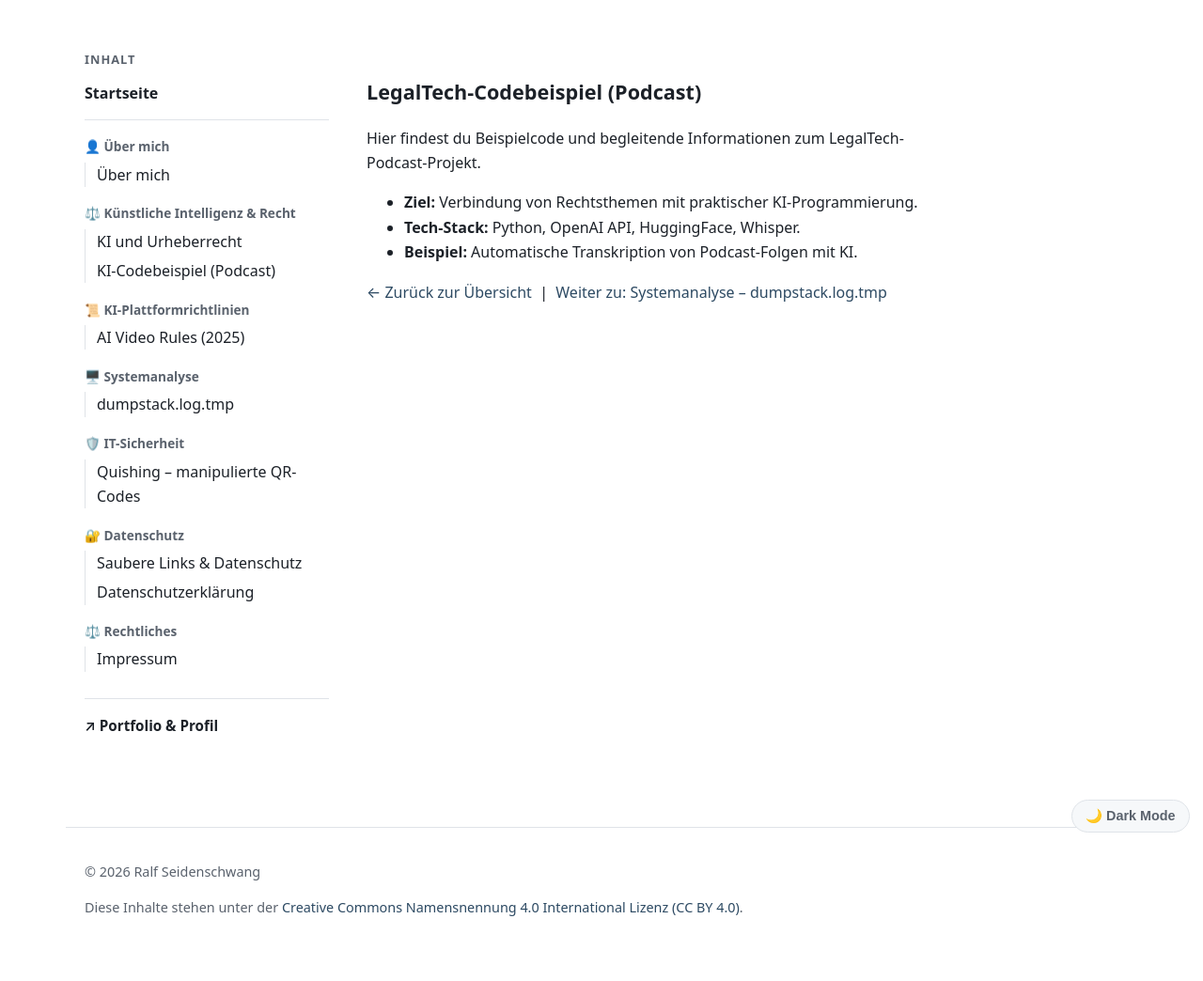
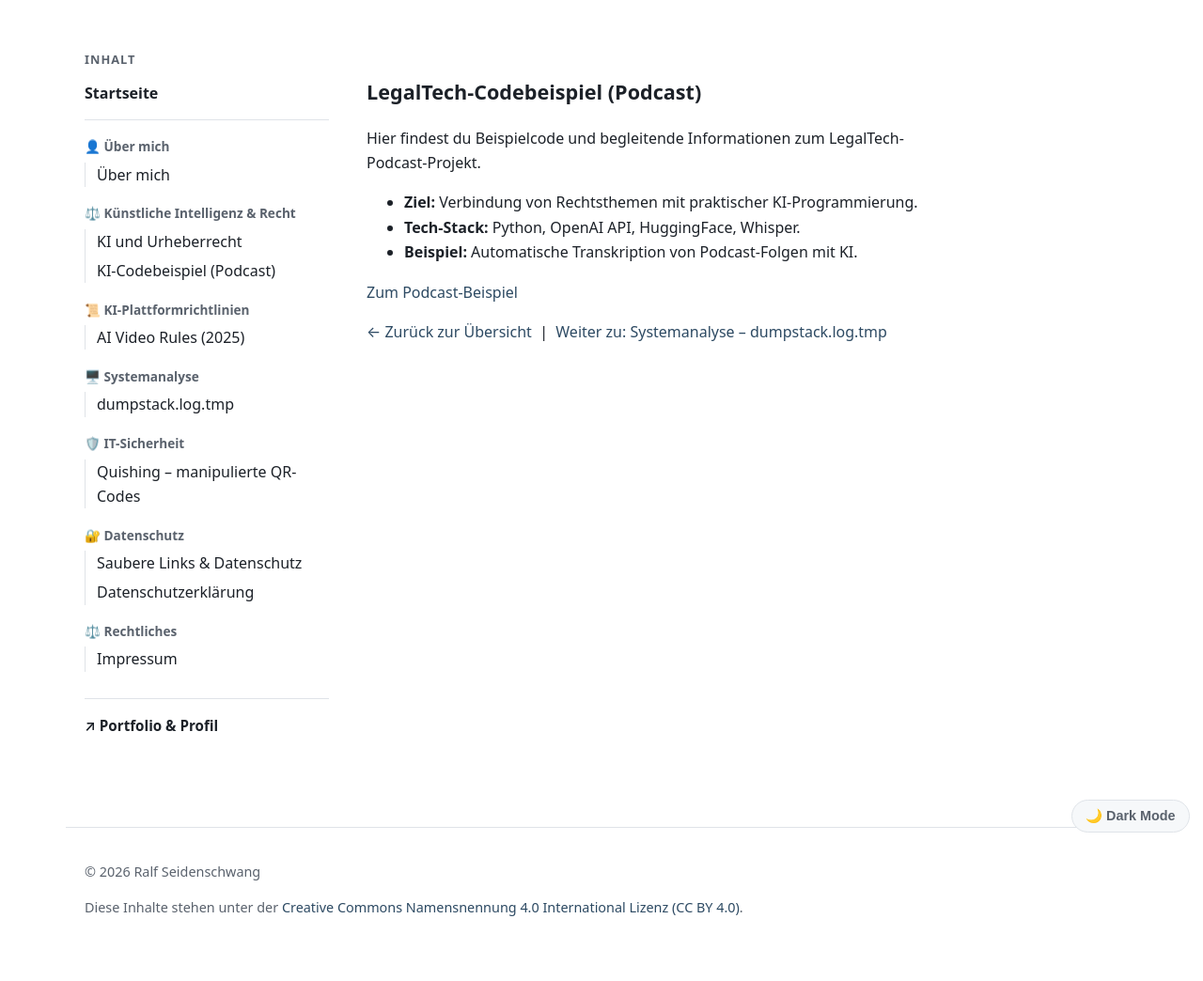
Before and after one commit to RalfSei/RalfSei.github.io, a Jekyll site: the page built from _pages/legaltech-codebeispiel.md, in a window 1280 px wide. Shown: the whole page at 94% size. Built offline with Jekyll 4.4.1, drawn with Linux system fonts in a browser that asks for light colours.

Commit message:
Add link to podcast example in legaltech page

```diff
--- a/_pages/legaltech-codebeispiel.md
+++ b/_pages/legaltech-codebeispiel.md
@@ -16,3 +16,5 @@ Hier findest du Beispielcode und begleitende Informationen zum LegalTech-Podcast
 - **Ziel:** Verbindung von Rechtsthemen mit praktischer KI-Programmierung.
 - **Tech-Stack:** Python, OpenAI API, HuggingFace, Whisper.
 - **Beispiel:** Automatische Transkription von Podcast-Folgen mit KI.
+
+[Zum Podcast-Beispiel](/assets/podcast/)
```
